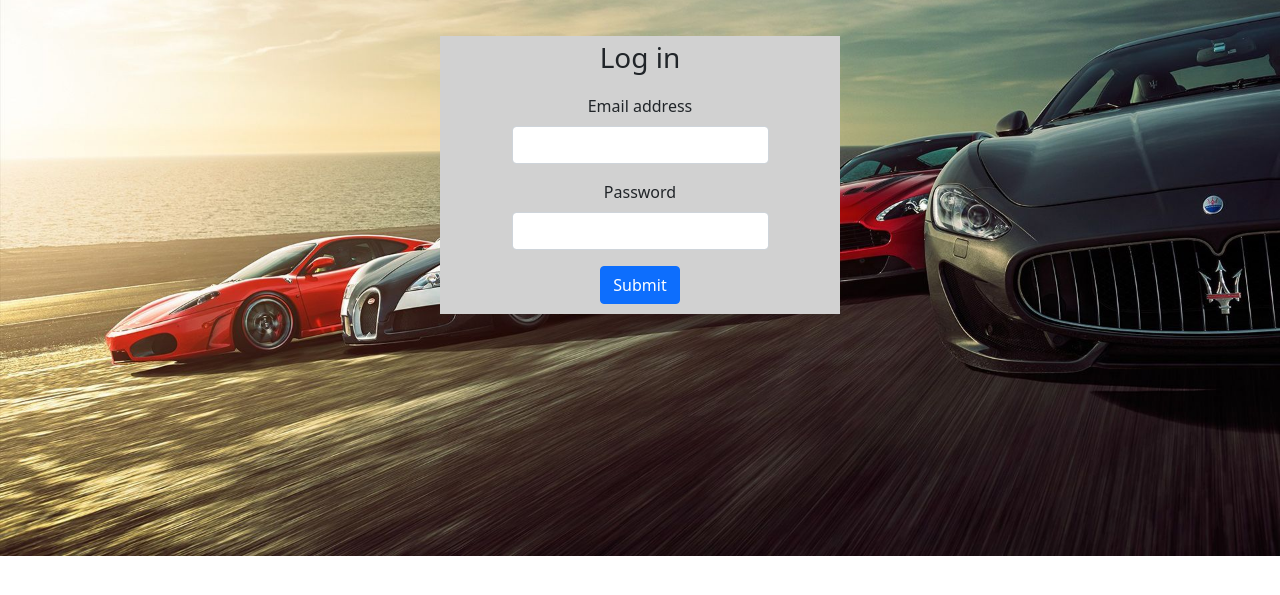
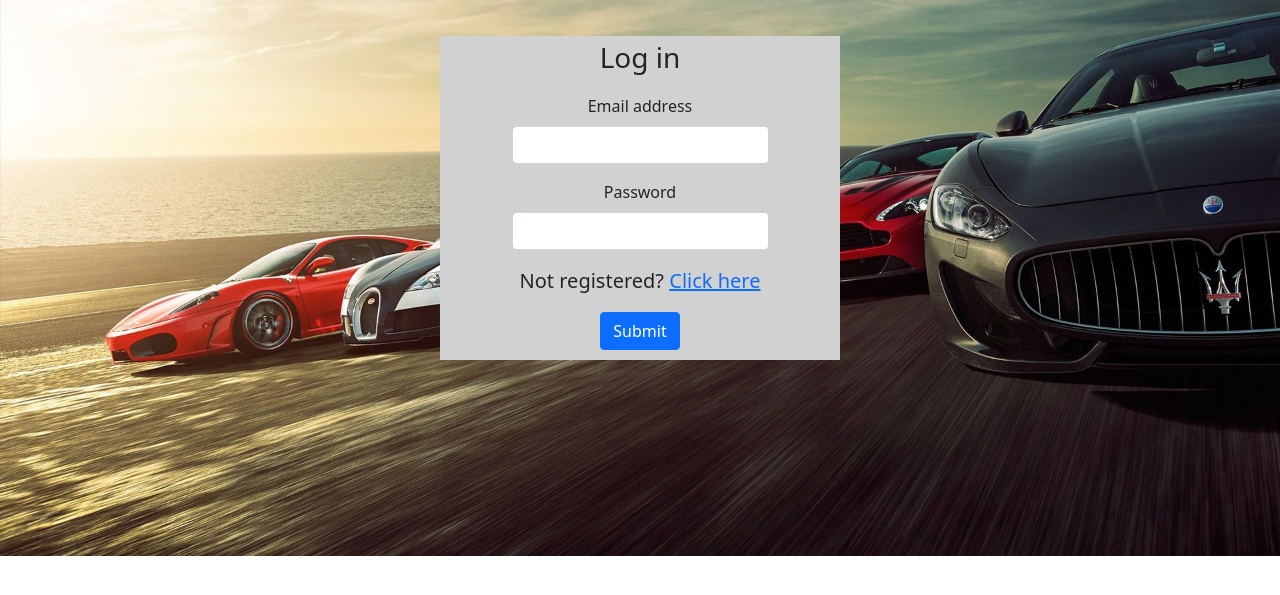
Before and after one commit to kamilbochno/ProjectCarX, a PHP site: page /loginform.php in a window 1280 px wide. Shown: the part 164-759 px from the top of the page. Run offline with PHP 8.4, Linux system fonts and the light colour scheme.

Commit message:
Add not registered link

```diff
--- a/loginform.php
+++ b/loginform.php
@@ -8,20 +8,23 @@
     <link href="css/bootstrap.css" rel="stylesheet">
 
 </head>
-<body style="background-image: url(images/background.jpg); background-repeat: no-repeat; background-size: cover; max-width: 1550px; height: 100%;">
+<body style="background-image: url(images/background.jpg); background-repeat: no-repeat; background-size: cover; max-width: 1550px; height: 500px;">
 
 
     <div class="container d-flex justify-content-center text-center" style="margin-top: 200px; background-color: #D1D1D1; max-width:400px;">
-            <form>
+            <form action="login.php" method="post">
                 <p class="fs-3 text-center">Log in</p>
                 <div class="mb-3">
                   <label for="exampleInputEmail1" class="form-label">Email address</label>
-                  <input type="email" class="form-control" id="exampleInputEmail1" aria-describedby="emailHelp">
+                  <input type="email" name="email"class="form-control" id="exampleInputEmail1" aria-describedby="emailHelp">
 
                 </div>
                 <div class="mb-3">
                   <label for="exampleInputPassword1" class="form-label">Password</label>
-                  <input type="password" class="form-control" id="exampleInputPassword1">
+                  <input type="password" name="password" class="form-control" id="exampleInputPassword1">
+                </div>
+                <div class="col text-center">
+                  <p class="fs-5">Not registered? <a href="registerform.php">Click here</a></p>
                 </div>
                 <div class="col text-center" style="margin-bottom: 10px;">
                 <button type="submit" class="btn btn-primary">Submit</button>
```
